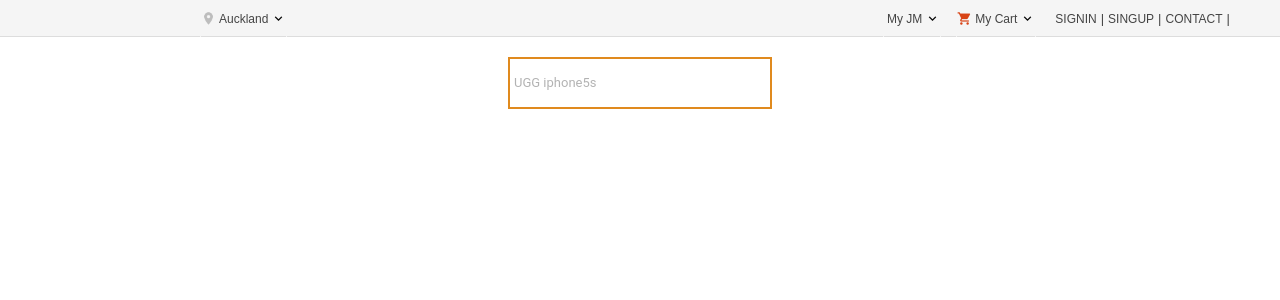
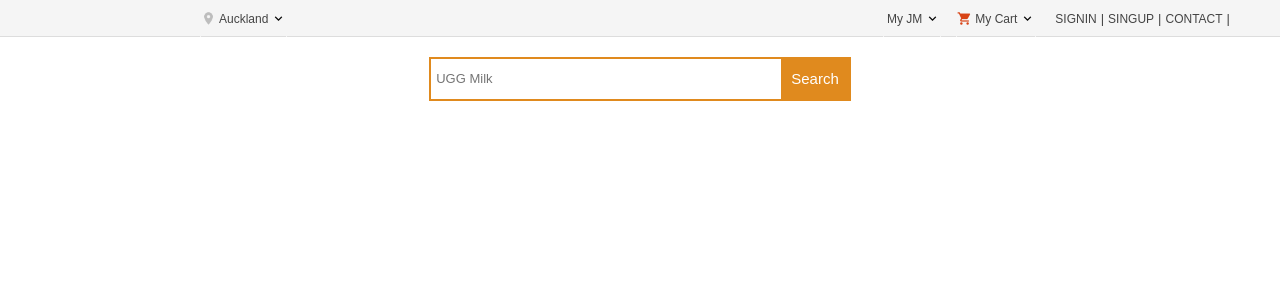
Before and after one commit to badbadgao/hellojamie, a React (Create React App) app: page / in a window 1280 px wide. Shown: the top 300 px of the page. Built offline with nearby package versions, Linux system fonts and the light colour scheme; what react-tap-event-plugin would draw is missing.

Commit message:
Modify search panel

```diff
--- a/src/head/HeadBanner.jsx
+++ b/src/head/HeadBanner.jsx
@@ -1,6 +1,6 @@
 import React from 'react';
-import MuiSearchBox from './MuiSearchBox.jsx';
-import SearchBox from './SearchBox.jsx';
+import MuiSearchBox from './searchcomponents/MuiSearchBox.jsx';
+import SearchBox from './searchcomponents/SearchBox.jsx';
 
 const HeadBanner = props => {
   const styles = {
@@ -12,7 +12,7 @@ const HeadBanner = props => {
   };
   return (
     <div style={styles.container}>
-      <MuiSearchBox />
+      <SearchBox />
     </div>
   );
 };
--- a/src/head/SearchBox.jsx
+++ b/src/head/searchcomponents/SearchBox.jsx
@@ -9,7 +9,10 @@ export default class SearchBox extends React.Component {
       dropDownDisplayed: false,
       relatedProductList: [
         { name: 'iphone5s', amount: '10000' },
-        { name: 'iphone6s', amount: '10000' }
+        { name: 'iphone6s', amount: '10000' },
+        { name: 'iphone4s', amount: '10000' },
+        { name: 'iphone7s', amount: '10000' },
+        { name: 'iphone8s', amount: '10000' }
       ],
       inputValue: ''
     };
```
Also changed, not shown: src/head/searchcomponents/MuiSearchBox.jsx (renamed from src/head/MuiSearchBox.jsx), src/head/searchcomponents/SearchDropDownItem.jsx (renamed from src/head/SearchDropDownItem.jsx), src/head/searchcomponents/SearchDropDownMenu.jsx (renamed from src/head/SearchDropDownMenu.jsx).
